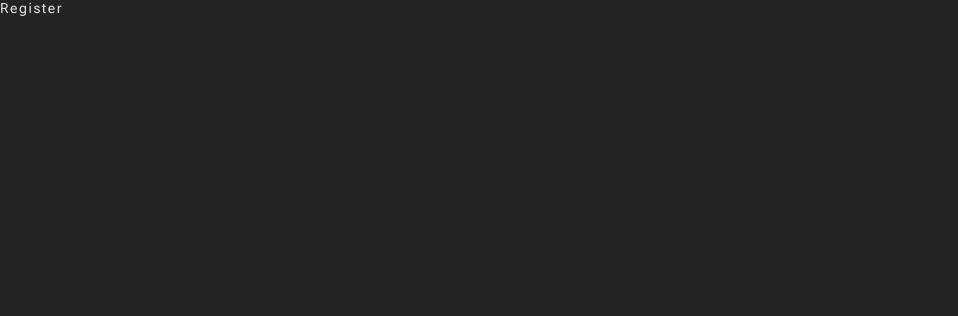
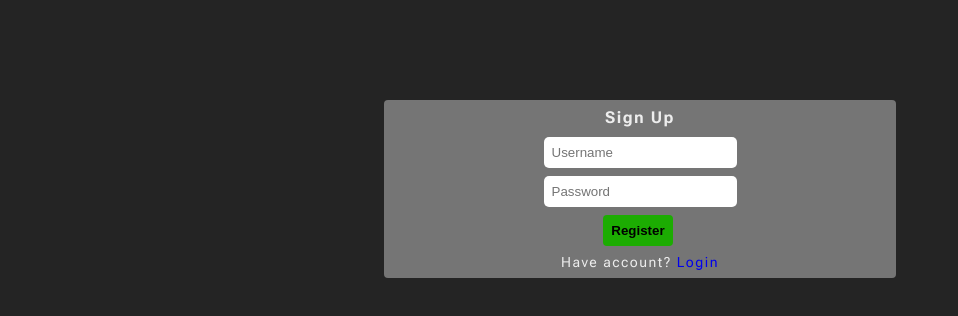
Before and after one commit to BertrandConxy/Quiz-app, a React (Vite) app: page /register in a window 1280 px wide. Shown: the top 316 px of the page, without its empty margins (0-958 px from the left). Built offline with nearby package versions, Linux system fonts and the light colour scheme.

Commit message:
Add login and register form

```diff
--- a/src/components/Common/Button/Button.styles.tsx
+++ b/src/components/Common/Button/Button.styles.tsx
@@ -4,12 +4,15 @@ import styled from 'styled-components'
 export const StyledButton = styled.button`
   padding: ${theme.space[2]};
   margin-right: ${theme.space[1]};
-  background-color: ${theme.colors.ui.danger};
   border: none;
   border-radius: ${theme.space[1]};
+  background-color: ${theme.colors.ui.success};
   font-weight: bold;
   transition: 0.4s;
   cursor: pointer;
+  &.danger {
+    background-color: ${theme.colors.ui.danger};
+  }
   &:hover {
     filter: opacity(0.5);
   }
--- a/src/components/Common/Button/index.tsx
+++ b/src/components/Common/Button/index.tsx
@@ -2,11 +2,12 @@ import { StyledButton } from './Button.styles'
 interface Props {
   text: string
   handleClick: () => void
+  danger: boolean
 }
 
-export default function Button({ text, handleClick }: Props) {
+export default function Button({ text, handleClick, danger }: Props) {
   return (
-    <StyledButton onClick={handleClick}>
+    <StyledButton onClick={handleClick} className={`${danger ? 'danger' : null}`}>
       {text}
     </StyledButton>
   )
--- a/src/components/Common/Form/Form.styles.tsx
+++ b/src/components/Common/Form/Form.styles.tsx
@@ -1,9 +1,12 @@
 import { theme } from '../../../infrastructure/theme'
 import styled from 'styled-components'
+import { Link } from 'react-router-dom'
+
 
 export const FormContainer = styled.div`
 background: ${theme.colors.ui.tertiary};
-width: 50%;
+width: 40%;
+padding: ${theme.space[2]};
 margin: auto;
 margin-top: 10rem;
 border-radius: ${theme.space[1]};
@@ -11,3 +14,39 @@ display: flex;
 align-items: center;
 flex-direction: column;
 `
+export const LoginBtn = styled.button`
+  padding: ${theme.space[2]};
+  margin-right: ${theme.space[1]};
+  border: none;
+  border-radius: ${theme.space[1]};
+  background-color: ${theme.colors.ui.success};
+  font-weight: bold;
+  transition: 0.4s;
+  cursor: pointer;
+  &:hover {
+    filter: opacity(0.5);
+  }
+`
+
+export const InputForm = styled.form`
+display: flex;
+margin-top: 1rem;
+justify-content: center;
+align-items: center;
+flex-direction: column;
+gap: ${theme.sizes[0]};
+`
+
+export const Input  = styled.input`
+ padding: ${theme.sizes[0]};
+ border: none;
+ border-radius: 5px;
+
+ &:focus {
+    outline: 1px solid rgba(255, 255, 255, 0.5);
+ }
+`
+export const TextLink  = styled(Link)`
+color: ${theme.colors.ui.success}
+text-decoration: underline;
+`
--- a/src/components/Common/Form/index.tsx
+++ b/src/components/Common/Form/index.tsx
@@ -1,10 +1,43 @@
-import React from 'react'
-import { FormContainer } from './Form.styles'
+import {
+  FormContainer,
+  LoginBtn,
+  InputForm,
+  Input,
+  TextLink,
+} from './Form.styles'
 
-export default function Form() {
+interface Props {
+  title: string
+  btnText: string
+  subText: string
+  link: string
+  path: string
+  handleSubmit: (e: React.FormEvent<HTMLFormElement>) => void
+}
+
+export default function Form({
+  title,
+  btnText,
+  subText,
+  link,
+  path,
+  handleSubmit,
+}: Props) {
   return (
     <FormContainer>
-        <h3>Login</h3>
+      <h3>{title}</h3>
+      <InputForm onSubmit={handleSubmit}>
+        <div>
+          <Input type="text" placeholder="Username" required />
+        </div>
+        <div>
+          <Input type="password" placeholder="Password" required />
+        </div>
+        <LoginBtn>{btnText}</LoginBtn>
+        <p>
+          {subText}? <TextLink to={path}>{link}</TextLink>{' '}
+        </p>
+      </InputForm>
     </FormContainer>
   )
 }
--- a/src/components/NavBar/index.tsx
+++ b/src/components/NavBar/index.tsx
@@ -48,7 +48,7 @@ export default function NavBar() {
               </LinkItem>
             ))}
           </NavLinks>
-          <Button text='Log Out' handleClick={()=> console.log('logged out')} />
+          <Button text='Log Out' handleClick={()=> console.log('logged out')} danger/>
         </NavBox>
       )}
       <HamburgerButton onClick={openNav} />
--- a/src/pages/login.tsx
+++ b/src/pages/login.tsx
@@ -2,12 +2,24 @@ import Form from '../components/Common/Form'
 import styled from 'styled-components'
 
 const View = styled.div`
-  height: 100vh;
+  height: 80vh;
 `
 export default function Login() {
+  const handleLogin = (e: React.FormEvent<HTMLFormElement>) => {
+    e.preventDefault()
+    const value = (e.currentTarget.elements[0] as HTMLInputElement).value
+    console.log('Login', value)
+  }
   return (
     <View>
-      <Form />
+      <Form
+        title="Login"
+        btnText="Login"
+        subText="Dont Have account"
+        link="Signup"
+        path="/register"
+        handleSubmit={handleLogin}
+      />
     </View>
   )
 }
--- a/src/pages/register.tsx
+++ b/src/pages/register.tsx
@@ -1,7 +1,26 @@
 import React from 'react'
+import Form from '../components/Common/Form'
+import styled from 'styled-components'
 
+const View = styled.div`
+  height: 80vh;
+`
 export default function Register() {
+  const handleRegister = (e: React.FormEvent<HTMLFormElement>) => {
+    e.preventDefault()
+    const value = (e.currentTarget.elements[0] as HTMLInputElement).value
+    console.log('registering', value)
+  }
   return (
-    <div>Register</div>
+    <View>
+      <Form
+        title="Sign Up"
+        btnText="Register"
+        subText="Have account"
+        link="Login"
+        path="/"
+        handleSubmit={handleRegister}
+      />
+    </View>
   )
 }
```
